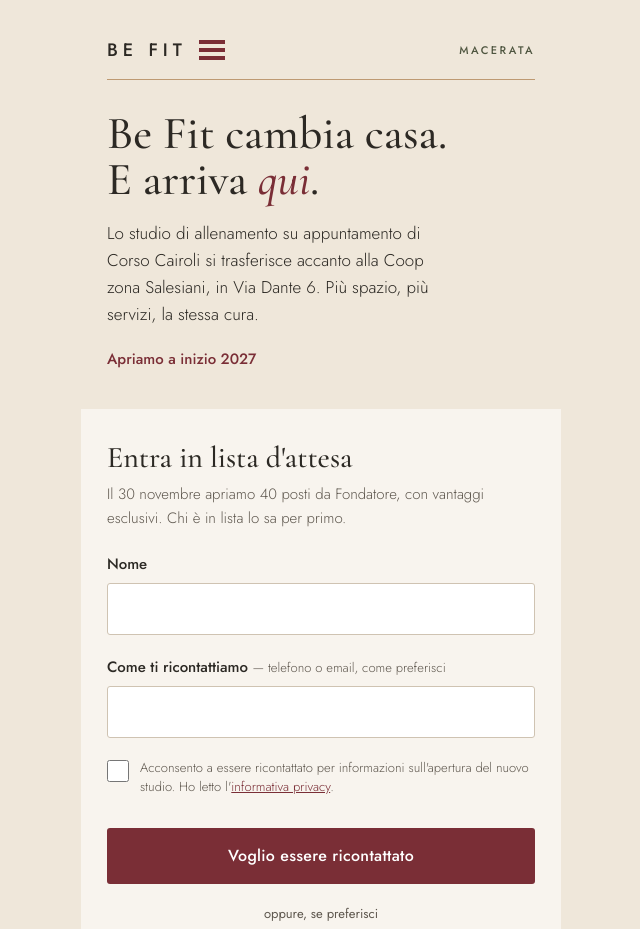
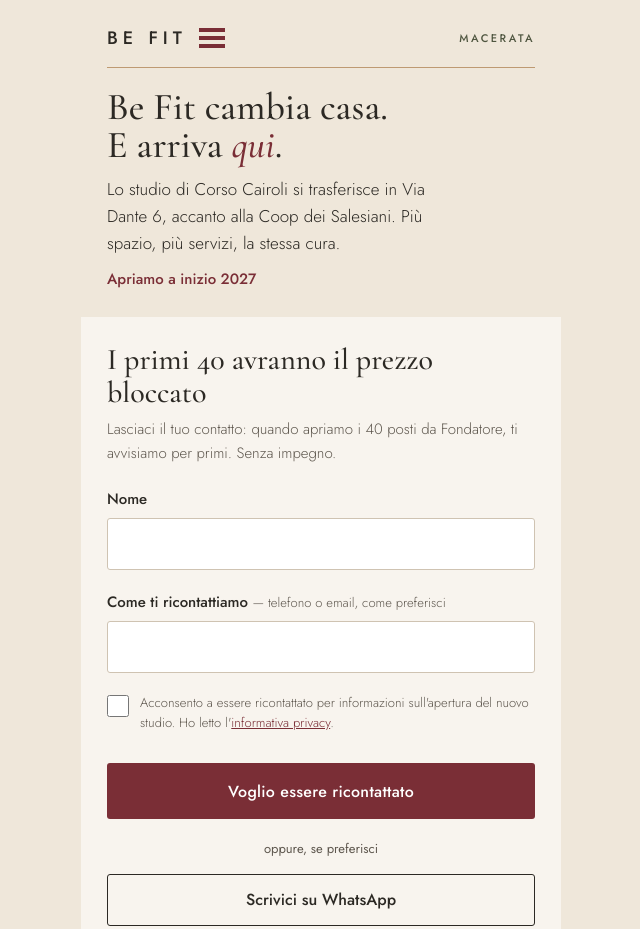
Before and after one commit to BeFitMacerata/BeFitMacerata.github.io, a plain HTML site: page index.html in a window 1280 px wide. Shown: the top 929 px of the page, without its empty margins (319-959 px from the left). Drawn offline with nearby package versions, Linux system fonts and the light colour scheme.

Commit message:
Update index.html

```diff
--- a/index.html
+++ b/index.html
@@ -57,16 +57,16 @@
   .barre{display:flex;flex-direction:column;gap:4px}
   .barre span{display:block;width:26px;height:4px;background:var(--vinaccia)}
 
-  .hero{background:var(--crema);padding:36px 26px 38px}
-  .marchio{display:flex;align-items:center;gap:12px;padding-bottom:14px;border-bottom:1.5px solid var(--rovere);margin-bottom:30px}
+  .hero{background:var(--crema);padding:24px 26px 26px}
+  .marchio{display:flex;align-items:center;gap:12px;padding-bottom:14px;border-bottom:1.5px solid var(--rovere);margin-bottom:20px}
   .marchio b{font-weight:500;font-size:18px;letter-spacing:5px}
   .marchio small{margin-left:auto;font-size:11px;letter-spacing:2.5px;font-weight:500;color:var(--oliva-scuro)}
-  .hero h1{font-family:var(--titolo);font-weight:500;font-size:46px;line-height:1;margin-bottom:18px}
+  .hero h1{font-family:var(--titolo);font-weight:500;font-size:38px;line-height:1;margin-bottom:12px}
   .hero h1 i{color:var(--vinaccia)}
   .hero p{font-size:17px;font-weight:300;max-width:34ch}
-  .hero .quando{margin-top:18px;font-size:15px;font-weight:500;color:var(--vinaccia)}
+  .hero .quando{margin-top:10px;font-size:15px;font-weight:500;color:var(--vinaccia)}
 
-  .box{padding:32px 26px;border-bottom:1px solid var(--linea)}
+  .box{padding:26px 26px;border-bottom:1px solid var(--linea)}
   .box h2{font-family:var(--titolo);font-weight:500;font-size:30px;line-height:1.1;margin-bottom:8px}
   .occhiello{font-size:15px;font-weight:300;color:var(--grigio);margin-bottom:22px}
   .rimasti{display:inline-block;background:var(--vinaccia);color:var(--crema);font-size:14px;font-weight:500;padding:4px 12px;margin-bottom:18px}
@@ -153,18 +153,18 @@
       <small>MACERATA</small>
     </div>
     <h1>Be Fit cambia casa. <br> E arriva <i>qui</i>.</h1>
-    <p>Lo studio di allenamento su appuntamento di Corso Cairoli si trasferisce accanto alla Coop zona Salesiani, in Via Dante 6. Più spazio, più servizi, la stessa cura.</p>
+    <p>Lo studio di Corso Cairoli si trasferisce in Via Dante 6, accanto alla Coop dei Salesiani. Più spazio, più servizi, la stessa cura.</p>
     <p class="quando">Apriamo <span class="testo-apertura">a inizio 2027</span></p>
   </header>
 
   <!-- LISTA D'ATTESA (fino al 29 novembre) / POSTI FONDATORI (dal 30 novembre) -->
   <section class="box" id="iscriviti">
     <div data-prima-dei-fondatori>
-      <h2>Entra in lista d'attesa</h2>
-      <p class="occhiello">Il 30 novembre apriamo 40 posti da Fondatore, con vantaggi esclusivi. Chi è in lista lo sa per primo.</p>
+      <h2>I primi 40 avranno il prezzo bloccato</h2>
+      <p class="occhiello">Lasciaci il tuo contatto: quando apriamo i 40 posti da Fondatore, ti avvisiamo per primi. Senza impegno.</p>
     </div>
     <div data-dai-fondatori hidden>
-      <h2>40 posti da Fondatore</h2>
+      <h2>40 posti da Fondatore, con il prezzo bloccato</h2>
       <p class="rimasti" id="rimasti" hidden>Ne restano <span id="numero-rimasti"></span></p>
       <p class="occhiello">Lasciaci il tuo contatto: ti richiamiamo per tenerti il posto.</p>
     </div>
```
